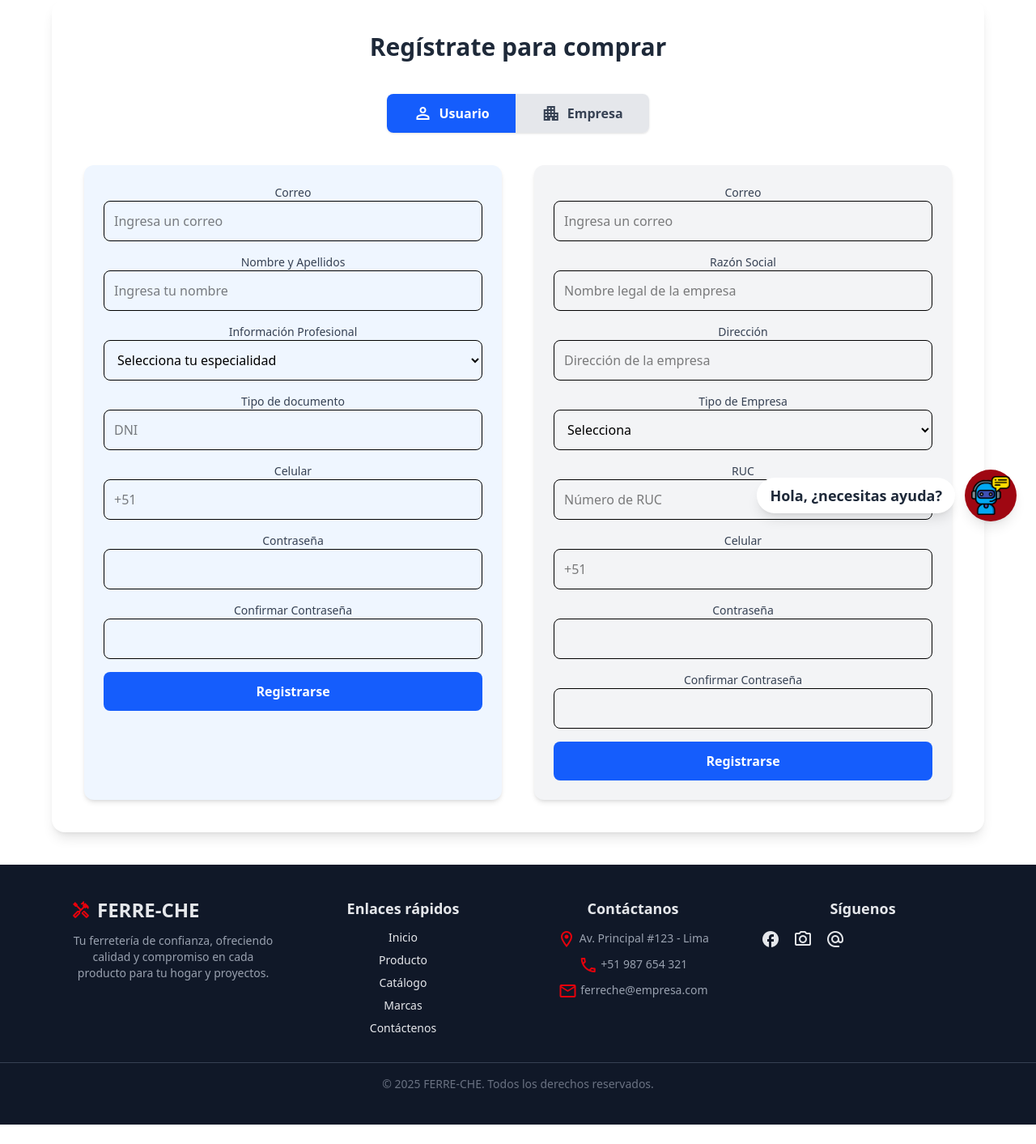
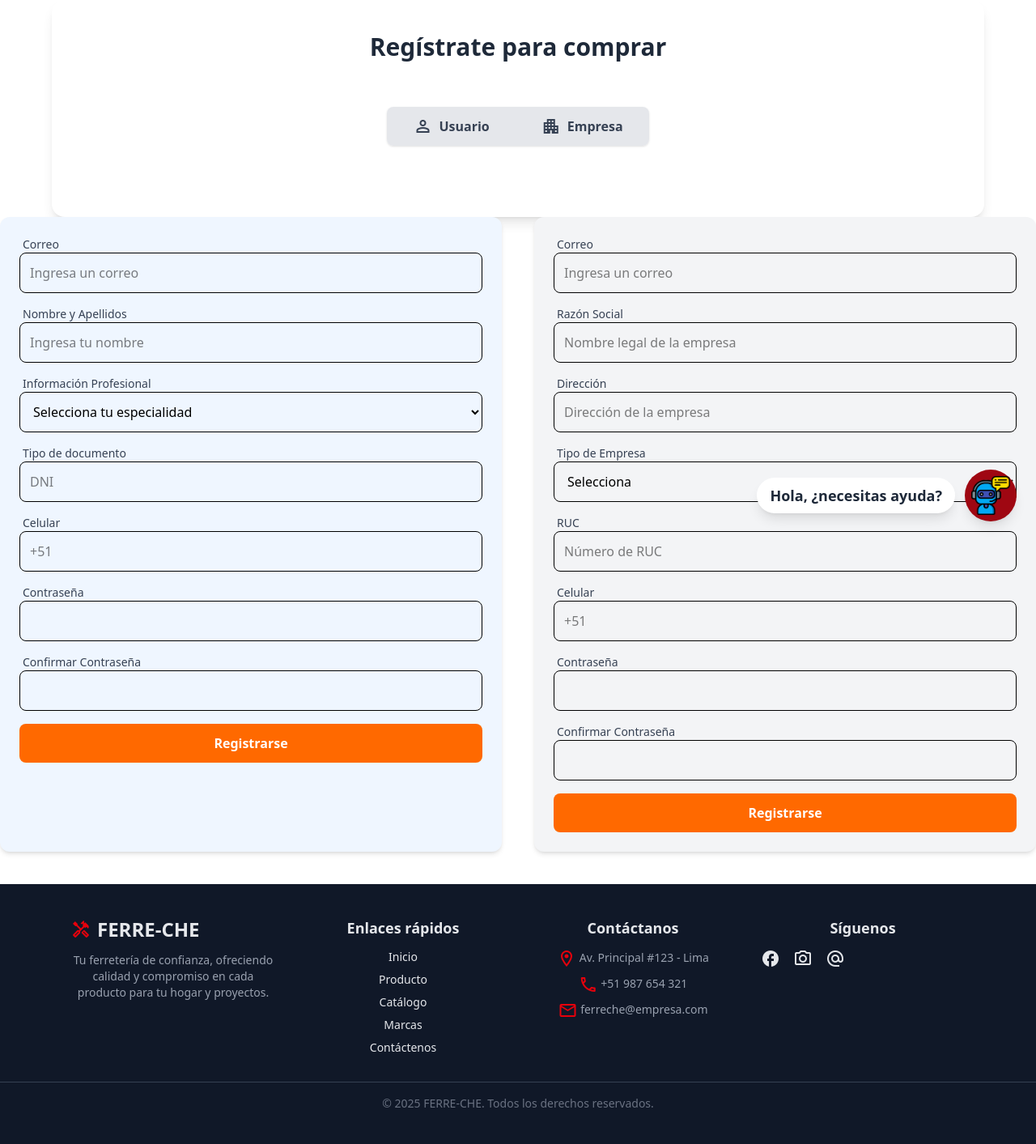
Before and after one commit to Erick-Ramossj/Ferre-che-paginaWEB, a Flask app: page /formulario in a window 1280 px wide. Shown: the part 132-1545 px from the top of the page at 81% size. Before the commit the page ends 1521 px from the top, so only its background shows below. Run offline with Flask 3, Linux system fonts and the light colour scheme; style sheets or scripts are compiled from the project's sources.

Commit message:
Mejoras de Formulario

```diff
--- /dev/null
+++ b/static/js/confirmacion.js
@@ -0,0 +1,32 @@
+document.addEventListener("DOMContentLoaded", () => {
+  const btnRegistrarse = document.getElementById("btnUsuarioRegistro");
+  const btnEmpresa = document.getElementById("btnEmpresaRegistro");
+  const modalExito = document.getElementById("modalExito");
+  const modalContenido = document.getElementById("modalContenido");
+  const cerrarModal = document.getElementById("cerrarModal");
+  const cerrarModalBtn = document.getElementById("cerrarModalBtn");
+
+  function abrirModal() {
+    modalExito.classList.remove("hidden");
+    modalExito.classList.add("flex");
+
+    setTimeout(() => {
+      modalContenido.classList.remove("scale-95", "opacity-0");
+      modalContenido.classList.add("scale-100", "opacity-100");
+    }, 50);
+  }
+
+  function cerrar() {
+    modalContenido.classList.remove("scale-100", "opacity-100");
+    modalContenido.classList.add("scale-95", "opacity-0");
+    setTimeout(() => {
+      modalExito.classList.add("hidden");
+      modalExito.classList.remove("flex");
+    }, 200);
+  }
+
+  btnUsuarioRegistro.addEventListener("click", abrirModal);
+  btnEmpresaRegistro.addEventListener("click", abrirModal);
+  cerrarModal.addEventListener("click", cerrar);
+  cerrarModalBtn.addEventListener("click", cerrar);
+});
--- a/templates/formulario.html
+++ b/templates/formulario.html
@@ -1,6 +1,5 @@
 <!DOCTYPE html>
 <html lang="es">
-
 <head>
   <meta charset="UTF-8">
   <meta name="viewport" content="width=device-width, initial-scale=1.0">
@@ -118,47 +117,50 @@
   </header>
 
 <div class="w-full max-w-6xl mx-auto p-10 bg-white shadow-lg rounded-2xl">
-    <h2 class="text-3xl font-extrabold text-center mb-10 text-gray-800">
+  <!-- Título -->
+  <h2 class="text-3xl font-extrabold text-center text-gray-800 mb-14">
     Regístrate para comprar
   </h2>
 
-    <!-- Botón toggle -->
-    <div class="flex justify-center items-center mb-10 relative">
+  <!-- Botones toggle -->
+  <div class="flex justify-center items-center mb-12 relative">
     <div class="flex rounded-lg shadow overflow-hidden">
       <button id="btnUsuario"
-          class="flex items-center gap-2 px-8 py-3 bg-blue-600 text-white font-semibold hover:bg-blue-700 transition-all duration-300">
+        class="flex items-center gap-2 px-8 py-3 bg-gray-200 text-gray-700 font-semibold hover:bg-gray-300 hover:scale-105 transition-all duration-300">
         <span class="material-symbols-outlined">person</span>
         Usuario
       </button>
       <button id="btnEmpresa"
-          class="flex items-center gap-2 px-8 py-3 bg-gray-200 text-gray-700 font-semibold hover:bg-gray-300 transition-all duration-300">
+        class="flex items-center gap-2 px-8 py-3 bg-gray-200 text-gray-700 font-semibold hover:bg-gray-300 hover:scale-105 transition-all duration-300">
         <span class="material-symbols-outlined">apartment</span>
         Empresa
       </button>
     </div>
   </div>
+</div>
 
     <div class="grid grid-cols-1 md:grid-cols-2 gap-10">
+
             <!-- Form Usuario -->
       <form id="formUsuario" method="POST" action="/registrar_usuario"
         class="p-6 rounded-xl bg-blue-50 shadow-md transition-all duration-500">
 
         <div class="mb-4">
-          <label class="block text-sm font-medium text-gray-700">Correo</label>
+          <label class="block text-sm font-medium text-gray-700 text-left pl-1">Correo</label>
           <input type="email" name="correo" required
             class="w-full border rounded-lg p-3 focus:ring-2 focus:ring-blue-500 focus:outline-none"
             placeholder="Ingresa un correo">
         </div>
 
         <div class="mb-4">
-          <label class="block text-sm font-medium text-gray-700">Nombre y Apellidos</label>
+          <label class="block text-sm font-medium text-gray-700 text-left pl-1">Nombre y Apellidos</label>
           <input type="text" name="nombre_apellidos" required
             class="w-full border rounded-lg p-3 focus:ring-2 focus:ring-blue-500 focus:outline-none"
             placeholder="Ingresa tu nombre">
         </div>
 
         <div class="mb-4">
-          <label class="block text-sm font-medium text-gray-700">Información Profesional</label>
+          <label class="block text-sm font-medium text-gray-700 text-left pl-1">Información Profesional</label>
           <select name="profesion"
             class="w-full border rounded-lg p-3 focus:ring-2 focus:ring-blue-500 focus:outline-none">
             <option value="">Selecciona tu especialidad</option>
@@ -170,63 +172,64 @@
         </div>
 
         <div class="mb-4">
-          <label class="block text-sm font-medium text-gray-700">Tipo de documento</label>
+          <label class="block text-sm font-medium text-gray-700 text-left pl-1">Tipo de documento</label>
           <input type="text" name="tipo_documento"
             class="w-full border rounded-lg p-3 focus:ring-2 focus:ring-blue-500 focus:outline-none" placeholder="DNI">
         </div>
 
         <div class="mb-4">
-          <label class="block text-sm font-medium text-gray-700">Celular</label>
+          <label class="block text-sm font-medium text-gray-700 text-left pl-1">Celular</label>
           <input type="tel" name="celular"
             class="w-full border rounded-lg p-3 focus:ring-2 focus:ring-blue-500 focus:outline-none" placeholder="+51">
         </div>
 
         <div class="mb-4">
-          <label class="block text-sm font-medium text-gray-700">Contraseña</label>
+          <label class="block text-sm font-medium text-gray-700 text-left pl-1">Contraseña</label>
           <input type="password" name="contrasena" required
             class="w-full border rounded-lg p-3 focus:ring-2 focus:ring-blue-500 focus:outline-none">
         </div>
 
         <div class="mb-4">
-          <label class="block text-sm font-medium text-gray-700">Confirmar Contraseña</label>
+          <label class="block text-sm font-medium text-gray-700 text-left pl-1">Confirmar Contraseña</label>
           <input type="password" name="confirmar_contrasena" required
             class="w-full border rounded-lg p-3 focus:ring-2 focus:ring-blue-500 focus:outline-none">
         </div>
 
-        <button type="submit"
-          class="w-full bg-blue-600 text-white py-3 rounded-lg font-semibold hover:bg-blue-700 hover:scale-105 transition-all duration-300">
+        <button id="btnUsuarioRegistro"
+         type="button"
+         class="w-full bg-orange-500 text-white py-3 rounded-lg font-semibold hover:bg-yellow-500 hover:scale-105 transition-all duration-300">
         Registrarse
        </button>
       </form>
 
 
+
           <!-- Form Empresa -->
       <form id="formEmpresa" action="/registrar_empresa" method="POST"
         class="p-6 rounded-xl bg-gray-100 shadow-md transition-all duration-500">
-
         <div class="mb-4">
-          <label class="block text-sm font-medium text-gray-700">Correo</label>
+          <label class="block text-sm font-medium text-gray-700 text-left pl-1">Correo</label>
           <input type="email" name="correo"
             class="w-full border rounded-lg p-3 focus:ring-2 focus:ring-blue-500 focus:outline-none"
             placeholder="Ingresa un correo" required>
         </div>
 
         <div class="mb-4">
-          <label class="block text-sm font-medium text-gray-700">Razón Social</label>
+          <label class="block text-sm font-medium text-gray-700 text-left pl-1">Razón Social</label>
           <input type="text" name="razon_social"
             class="w-full border rounded-lg p-3 focus:ring-2 focus:ring-blue-500 focus:outline-none"
             placeholder="Nombre legal de la empresa" required>
         </div>
 
         <div class="mb-4">
-          <label class="block text-sm font-medium text-gray-700">Dirección</label>
+          <label class="block text-sm font-medium text-gray-700 text-left pl-1">Dirección</label>
           <input type="text" name="direccion"
             class="w-full border rounded-lg p-3 focus:ring-2 focus:ring-blue-500 focus:outline-none"
             placeholder="Dirección de la empresa">
         </div>
 
         <div class="mb-4">
-          <label class="block text-sm font-medium text-gray-700">Tipo de Empresa</label>
+          <label class="block text-sm font-medium text-gray-700 text-left pl-1">Tipo de Empresa</label>
           <select name="tipo_empresa"
             class="w-full border rounded-lg p-3 focus:ring-2 focus:ring-blue-500 focus:outline-none">
             <option value="Otro">Selecciona</option>
@@ -236,38 +239,38 @@
         </div>
 
         <div class="mb-4">
-          <label class="block text-sm font-medium text-gray-700">RUC</label>
+          <label class="block text-sm font-medium text-gray-700 text-left pl-1">RUC</label>
           <input type="text" name="ruc"
             class="w-full border rounded-lg p-3 focus:ring-2 focus:ring-blue-500 focus:outline-none"
             placeholder="Número de RUC" required>
         </div>
 
         <div class="mb-4">
-          <label class="block text-sm font-medium text-gray-700">Celular</label>
+          <label class="block text-sm font-medium text-gray-700 text-left pl-1">Celular</label>
           <input type="tel" name="celular"
             class="w-full border rounded-lg p-3 focus:ring-2 focus:ring-blue-500 focus:outline-none" placeholder="+51"
             required>
         </div>
 
         <div class="mb-4">
-          <label class="block text-sm font-medium text-gray-700">Contraseña</label>
+          <label class="block text-sm font-medium text-gray-700 text-left pl-1">Contraseña</label>
           <input type="password" name="contrasena"
             class="w-full border rounded-lg p-3 focus:ring-2 focus:ring-blue-500 focus:outline-none" required>
         </div>
 
         <div class="mb-4">
-          <label class="block text-sm font-medium text-gray-700">Confirmar Contraseña</label>
+          <label class="block text-sm font-medium text-gray-700 text-left pl-1">Confirmar Contraseña</label>
           <input type="password" name="confirmar_contrasena"
             class="w-full border rounded-lg p-3 focus:ring-2 focus:ring-blue-500 focus:outline-none" required>
         </div>
 
-        <button type="submit"
-          class="w-full bg-blue-600 text-white py-3 rounded-lg font-semibold hover:bg-blue-700 hover:scale-105 transition-all duration-300">
+
+        <button id="btnEmpresaRegistro"
+         type="button"
+         class="w-full bg-orange-500 text-white py-3 rounded-lg font-semibold hover:bg-yellow-500 hover:scale-105 transition-all duration-300">
         Registrarse
        </button>
       </form>
-
-    </div>
     </div>
 
      <!-- === INICIO: Footer === -->
@@ -301,8 +304,7 @@
       <div>
         <h3 class="text-lg font-semibold mb-3">Contáctanos</h3>
         <ul class="space-y-2 text-sm text-gray-400">
-          <li><span class="material-icons-outlined text-red-600 align-middle">location_on</span> Av. Principal #123 -
-            Lima</li>
+          <li><span class="material-icons-outlined text-red-600 align-middle">location_on</span> Av. Principal #123 - Lima</li>
           <li><span class="material-icons-outlined text-red-600 align-middle">call</span> +51 987 654 321</li>
           <li><span class="material-icons-outlined text-red-600 align-middle">email</span> ferreche@empresa.com</li>
         </ul>
@@ -340,8 +342,7 @@
   </div>
 
    <!--INICIO DE CHATBOT-->
-  <div id="chatbot-overlay" class="hidden fixed inset-0 flex items-center justify-center z-50"
-    style="background-color: rgba(0, 0, 0, 0.5);">
+  <div id="chatbot-overlay" class="hidden fixed inset-0 flex items-center justify-center z-50" style="background-color: rgba(0, 0, 0, 0.5);">
     <div id="chatbot-window"
       class="relative bg-white rounded-lg shadow-xl w-11/12 max-w-lg flex flex-col max-h-[90vh] overflow-hidden">
 
@@ -425,7 +426,8 @@
       </div>
 
 
-        <button type="submit" class="w-full bg-red-700 text-white py-2 rounded-md hover:bg-red-800 transition">
+      <button type="submit"
+              class="w-full bg-red-700 text-white py-2 rounded-md hover:bg-red-800 transition">
         Ingresar
       </button>
 
@@ -433,7 +435,8 @@
       <div class="text-center text-gray-500 text-sm mt-4">O inicia sesión con</div>
 
 
-        <button type="button" class="w-full border border-gray-300 py-2 rounded-md mt-2 hover:bg-gray-100 transition">
+      <button type="button"
+              class="w-full border border-gray-300 py-2 rounded-md mt-2 hover:bg-gray-100 transition">
         Google
       </button>
 
@@ -447,10 +450,72 @@
 </div>
 
 
+<!-- Modal -->
+<div id="modalExito"
+  class="hidden fixed inset-0 z-50 flex items-center justify-center transition-opacity duration-300">
+
+  <!-- Fondo oscuro -->
+  <div class="absolute inset-0 bg-black opacity-50 backdrop-blur-[2px]"></div>
+
+  <!-- Contenido del modal -->
+  <div id="modalContenido"
+    class="relative bg-white p-8 rounded-2xl shadow-2xl text-center max-w-lg w-[90%] transform scale-95 opacity-0 transition-all duration-300 z-10">
+
+    <!-- Botón de cierre (esquina superior derecha) -->
+    <button id="cerrarModal"
+      class="absolute top-3 right-3 text-gray-400 hover:text-gray-700 transition-all duration-200">
+      <span class="material-symbols-outlined text-3xl">close</span>
+    </button>
+
+    <span class="material-symbols-outlined text-green-500 text-6xl mb-4">check_circle</span>
+    <h2 class="text-2xl font-bold mb-4 text-gray-800">¡Registro Exitoso!</h2>
+    <p class="text-gray-600 mb-6">
+      ¡Bienvenido a <strong>Ferre-Che</strong>! Ahora eres parte de nuestra comunidad.
+    </p>
+
+    <ul class="text-left text-gray-700 mb-6 space-y-2">
+      <li class="flex items-center gap-2">
+        <span class="material-symbols-outlined text-yellow-500">notifications_active</span>
+        Recibe notificaciones en tiempo real.
+      </li>
+      <li class="flex items-center gap-2">
+        <span class="material-symbols-outlined text-blue-500">receipt_long</span>
+        Revisa tus boletas online.
+      </li>
+      <li class="flex items-center gap-2">
+        <span class="material-symbols-outlined text-green-500">credit_card</span>
+        Guarda tus medios de pago.
+      </li>
+      <li class="flex items-center gap-2">
+        <span class="material-symbols-outlined text-pink-500">local_offer</span>
+        Accede a promociones exclusivas.
+      </li>
+    </ul>
+
+          <!-- Línea decorativa -->
+      <div class="h-1 w-full bg-gradient-to-r from-red-500 via-blue-500 to-green-500 mb-4 rounded-full"></div>
+
+      <!-- Métodos de pago -->
+      <p class="font-semibold text-gray-700 mb-3">Métodos de pago accesibles</p>
+      <div class="flex justify-center gap-4">
+        <img src="https://upload.wikimedia.org/wikipedia/commons/e/ef/Yape_logo.png" alt="Yape" class="h-8">
+        <img src="https://upload.wikimedia.org/wikipedia/commons/8/89/Logo_BCP.png" alt="BCP" class="h-6 mt-1">
+        <img src="https://upload.wikimedia.org/wikipedia/commons/0/04/Visa.svg" alt="Visa" class="h-6 mt-1">
+        <img src="https://upload.wikimedia.org/wikipedia/commons/f/f7/Logo_Plin.png" alt="Plin" class="h-8">
+      </div>
+
+    <button id="cerrarModalBtn"
+      class="mt-4 px-6 py-2 bg-blue-600 text-white font-semibold rounded-lg hover:bg-blue-700 transition-all duration-300">
+      Cerrar
+    </button>
+  </div>
+</div>
+
+
+  <script src="{{ url_for('static', filename='js/confirmacion.js') }}"></script>
   <script src="{{ url_for('static', filename='js/boton.js') }}"></script>
   <script src="{{ url_for('static', filename='js/boton.js') }}"></script>
   <script src="{{ url_for('static', filename='js/contacto.js') }}"></script>
 
 </body>
-
 </html>
```
Lines whose indentation alone changed are shown as unchanged.
